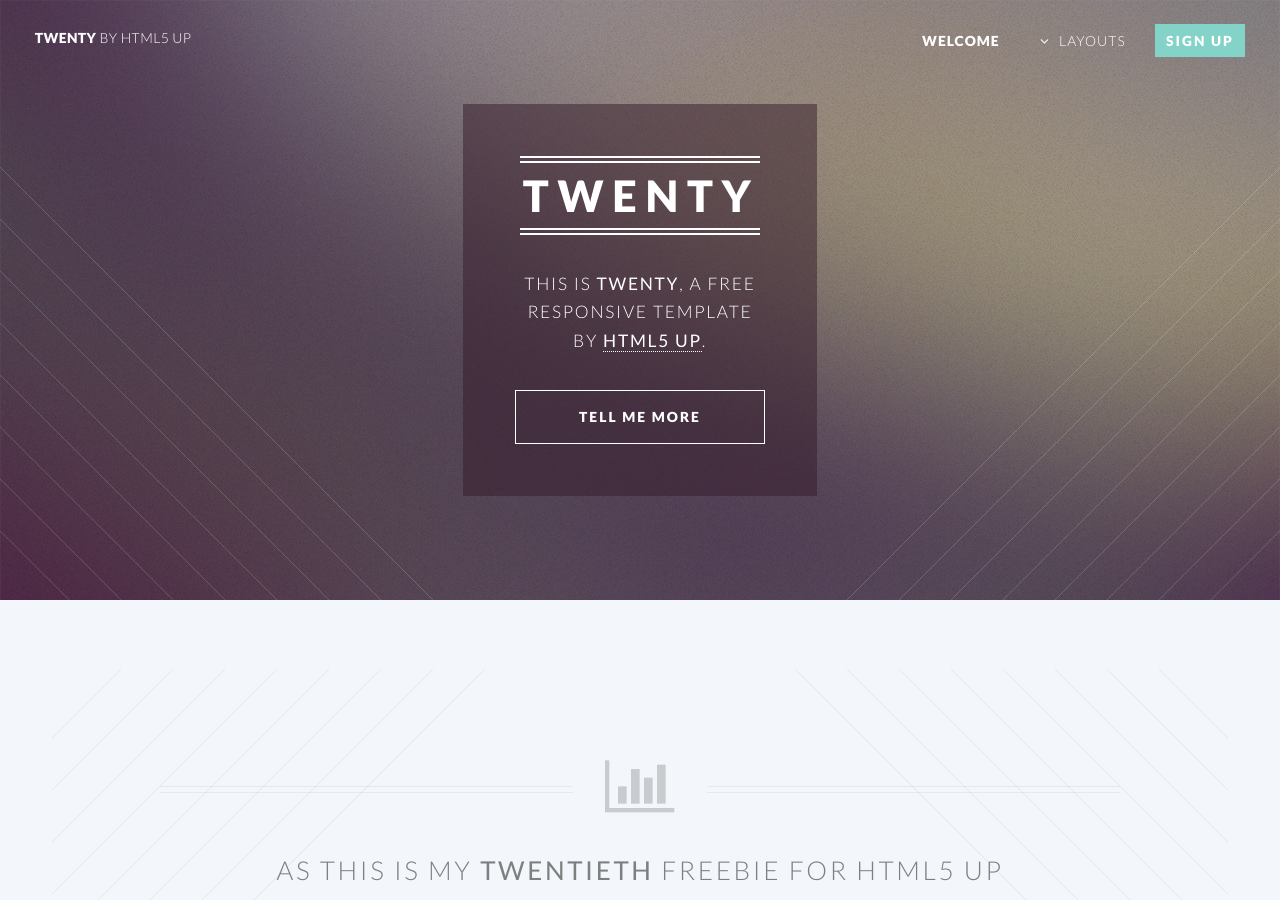
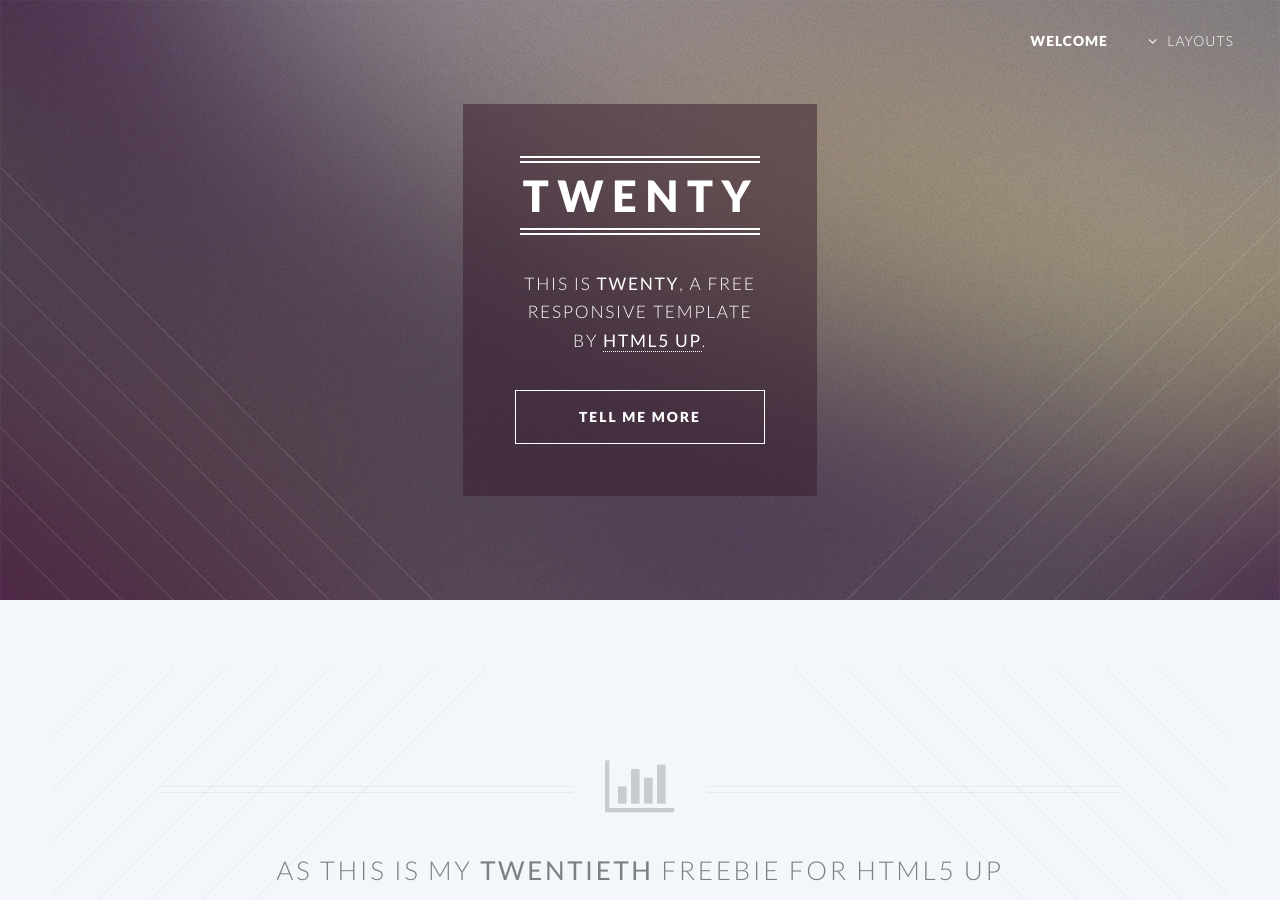
Before and after one commit to em-wang/em-wang.github.io, a Jekyll site: the page built from index.html, in a window 1280 px wide and 900 px high. Built offline with Jekyll 4.4.1, drawn with Linux system fonts in a browser that asks for light colours; some of the changed text lies outside the part shown.

Commit message:
removed some code

```diff
--- a/_includes/footer.html
+++ b/_includes/footer.html
@@ -10,7 +10,7 @@
       </ul>
 
       <ul class="copyright">
-        <li>&copy; Untitled</li><li>Design: <a href="http://html5up.net">HTML5 UP</a></li>
+        <li>&copy; 2015</li><!-- <li>Design: <a href="http://html5up.net">HTML5 UP</a> --></li>
       </ul>
 
     </footer>
--- a/_includes/header.html
+++ b/_includes/header.html
@@ -31,7 +31,6 @@
 
   <!-- Header -->
     <header id="header" class="alt">
-      <h1 id="logo"><a href="index.html">Twenty <span>by HTML5 UP</span></a></h1>
       <nav id="nav">
         <ul>
           <li class="current"><a href="index.html">Welcome</a></li>
@@ -54,7 +53,7 @@
               </li>
             </ul>
           </li>
-          <li><a href="#" class="button special">Sign Up</a></li>
+          <!-- <li><a href="#" class="button special">Sign Up</a></li> -->
         </ul>
       </nav>
     </header>
```
